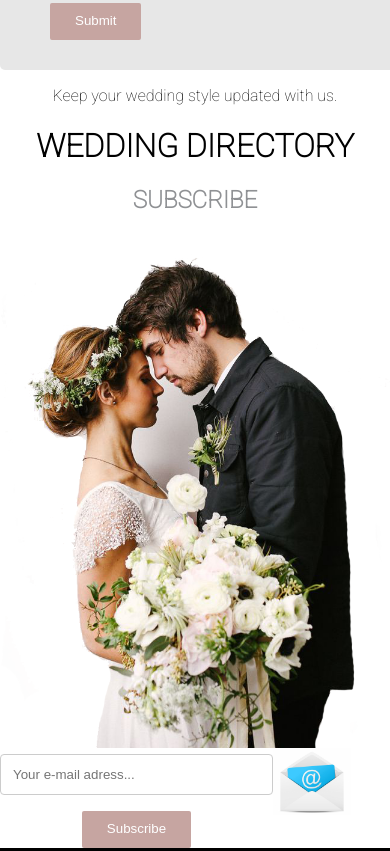
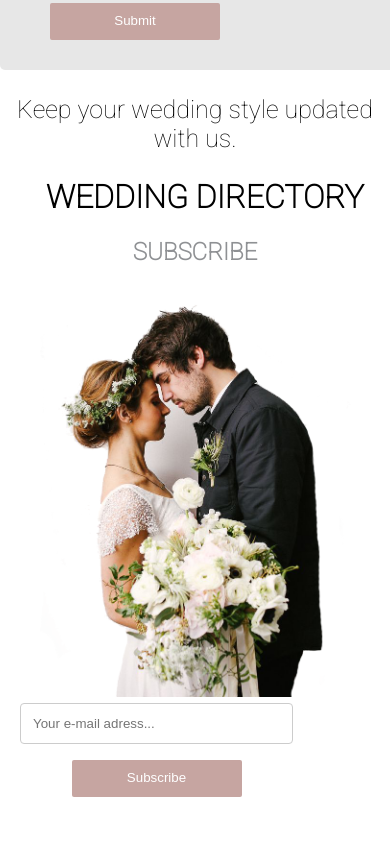
Before and after one commit to ailok84/Wedding-Directory, a plain HTML site: page contact.html in a window 390 px wide. Shown: the part 799-1650 px from the top of the page. Drawn offline with nearby package versions, Linux system fonts and the light colour scheme.

Commit message:
tablet style added

```diff
--- a/contact.css
+++ b/contact.css
@@ -287,11 +287,15 @@ svg {
 
     display: flex;
 
+     padding-left: 3%;
+     padding-bottom: 2%;
+
 }
 
 
 h1 {
     font-family: 'Roboto', sans-serif;
+    margin-left: 5%;
 }
 
 h2 {
@@ -316,6 +320,8 @@ p {
 
     display: flex;
     flex-direction: column;
+
+
 
 }
 
@@ -387,6 +393,8 @@ input[type=submit]:hover {
     width: 100%;
     display: flex;
 
+    padding-bottom: 10%;
+
 }
 
 .right .subscribe .email {
@@ -396,6 +404,8 @@ input[type=submit]:hover {
     align-items: center;
     justify-content: center;
     display: inline-block;
+
+     padding-left: 20px;
 
 }
 
@@ -411,9 +421,13 @@ input[type=submit]:hover {
 /*image*/
 
 .pair {
-    width: 100%;
+    width: 70%;
     height: auto;
 
+}
+
+.right .update p {
+    font-size: 25px;
 }
 
 
@@ -608,6 +622,22 @@ button:active {
     flex-direction: column;
 }
 
+/*TABLET STYLE*/
+
+@media only screen and (max-width:780px) {
+
+    .mail img{
+        display: none;
+    }
+}
+
+.right p{
+    font-size: 14px;
+}
+
+
+
+/*MOBILE STYLE*/
 
 @media only screen and (max-width: 480px) {
     #mySidenav #openMenu {
@@ -620,11 +650,13 @@ button:active {
         width: 100%;
         height: auto;
         flex-direction: column;
+        padding: 0%;
     }
 
     .left {
         width: 80%;
         display: flex;
+
     }
 
     .right {
@@ -632,4 +664,18 @@ button:active {
 
     }
 
+    .pair{
+        width: 80%;
+    }
+
+    .email{
+        width: 100%;
+        padding-bottom: 20px;
+        padding-left: 20px;
+    }
+
+    .subscribe .mail .img{
+        display: none;
+    }
+
 }
--- a/contact.html
+++ b/contact.html
@@ -602,7 +602,7 @@
                     <label for="subject">Subject</label>
                     <textarea id="subject" class="pink_buttons" name="subject" placeholder="How can we help you ?..." style="height:200px"></textarea>
 
-                    <input type="submit" value="Submit">
+                    <input type="submit" style="width:170px;" value="Submit">
 
                 </form>
             </div>
@@ -624,7 +624,7 @@
 
                         <label for="newsletter"></label>
                         <input type="text" id="newsletter" name="newsletter" placeholder="Your e-mail adress...">
-                        <input type="submit" value="Subscribe">
+                        <input type="submit" style="width:170px;" value="Subscribe">
 
                     </div>
 
```
